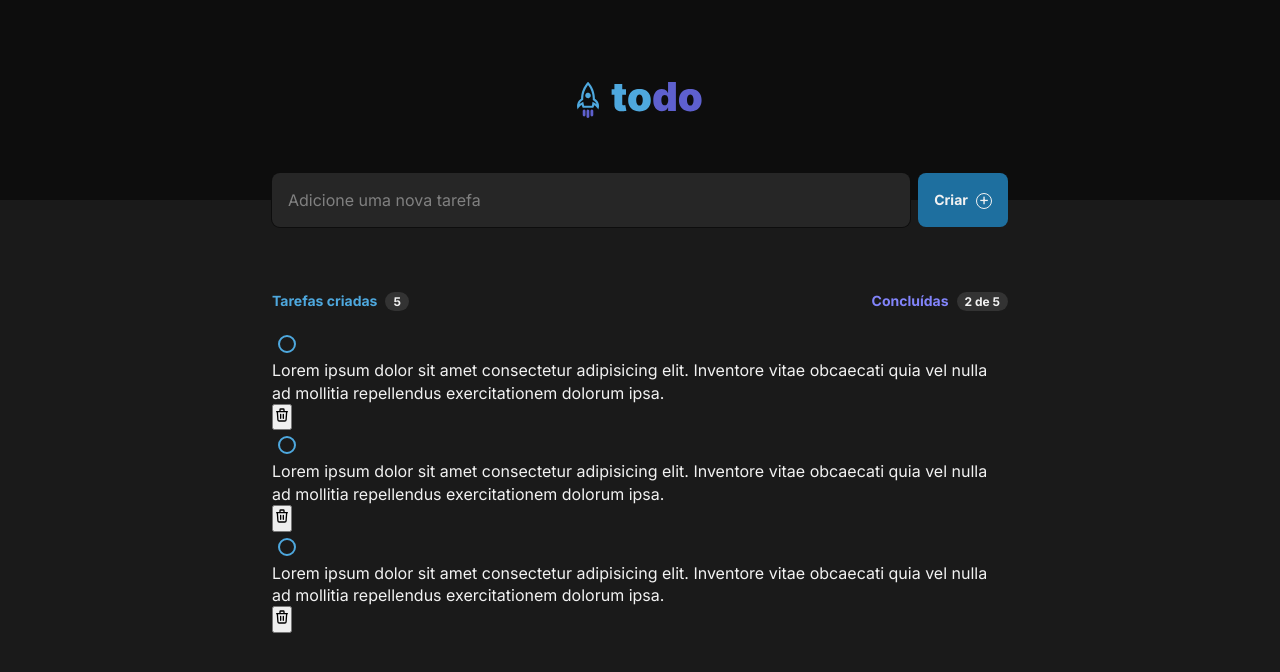
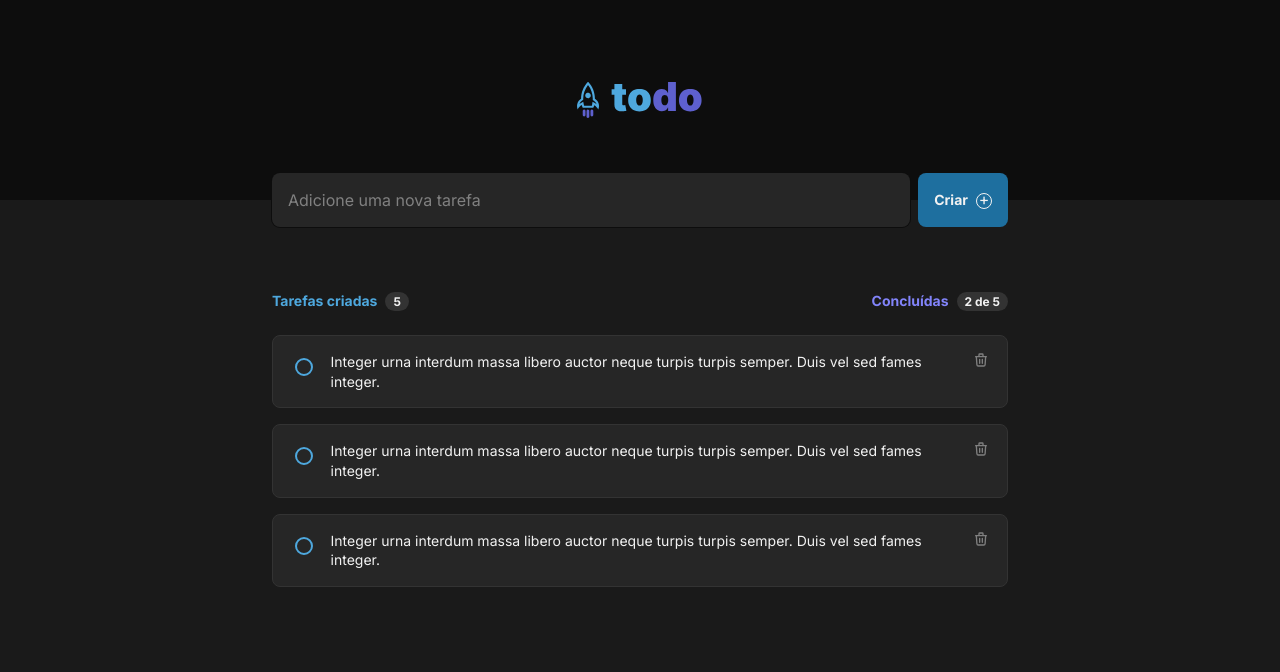
Before and after one commit to HenriqueMarcelo/to-do-list, a React (Vite) app: page / in a window 1280 px wide. Shown: the top 672 px of the page. Built offline with nearby package versions, Linux system fonts and the light colour scheme.

Commit message:
Creating Task

```diff
--- a/src/components/Checkbox.module.css
+++ b/src/components/Checkbox.module.css
@@ -1,6 +1,6 @@
 .checkbox {
     border: 0.125rem solid var(--blue-300);
-    background-color: var(--gray-600);
+    background-color: transparent;
 
     color: var(--gray-100);
     border-radius: 5rem;
--- a/src/components/Checkbox.tsx
+++ b/src/components/Checkbox.tsx
@@ -1,16 +1,23 @@
-import { useState } from 'react';
 import { BiCheck } from 'react-icons/bi';
 import style from './Checkbox.module.css';
 
-export function Checkbox() {
-  const [isChecked, setIsChecked] = useState(false);
+interface CheckboxProps {
+  checked: boolean;
+  onCheck: () => void;
+}
+
+export function Checkbox({ checked, onCheck }:CheckboxProps) {
+  function handleCheck() {
+    onCheck();
+  }
+
   return (
     <button
-      className={`${style.checkbox} ${isChecked ? style.checkboxChecked : ''}`}
+      className={`${style.checkbox} ${checked && style.checkboxChecked}`}
       type="button"
-      onClick={() => { setIsChecked(!isChecked); }}
+      onClick={handleCheck}
     >
-      {isChecked
+      {checked
       && <BiCheck />}
     </button>
   );
--- a/src/components/Task.module.css
+++ b/src/components/Task.module.css
@@ -0,0 +1,35 @@
+.container {
+    background-color: var(--gray-500);
+    border: 1px solid var(--gray-400);
+    padding: 1rem;
+    border-radius: .5rem;
+    margin-bottom: 1rem;
+
+    display: flex;
+    align-items: flex-start;
+}
+
+.containerChecked{
+    border: 1px solid var(--gray-500);
+}
+
+.text {
+    font-size: 0.875rem;
+    margin: 0 1rem 0 0.75rem;
+    font-size: 0.875rem;
+}
+
+.textChecked {
+    color: var(--gray-300);
+    text-decoration: line-through;
+}
+
+.button {
+    line-height: 1;
+    border-radius: 5rem;
+    padding: 0 .1rem ;
+    background: none;
+    color: var(--gray-300);
+    border: none;
+    cursor: pointer;
+}
--- a/src/components/Task.tsx
+++ b/src/components/Task.tsx
@@ -1,16 +1,28 @@
+import { useState } from 'react';
 import { HiOutlineTrash } from 'react-icons/hi';
 import { Checkbox } from './Checkbox';
 
+import style from './Task.module.css';
+
 export function Task() {
+  const [isChecked, setIsChecked] = useState(false);
+
+  function handleCheck() {
+    setIsChecked((state) => !state);
+  }
+
   return (
-    <div>
-      <Checkbox />
-      <p>
-        Lorem ipsum dolor sit amet consectetur adipisicing elit.
-        Inventore vitae obcaecati quia vel nulla ad mollitia repellendus
-        exercitationem dolorum ipsa.
+    <div
+      className={`${style.container} ${isChecked && style.containerChecked}`}
+    >
+      <Checkbox checked={isChecked} onCheck={handleCheck} />
+      <p
+        className={`${style.text} ${isChecked && style.textChecked}`}
+      >
+        Integer urna interdum massa libero auctor neque turpis turpis semper.
+        Duis vel sed fames integer.
       </p>
-      <button type="button">
+      <button type="button" className={style.button}>
         <HiOutlineTrash />
       </button>
     </div>
```
